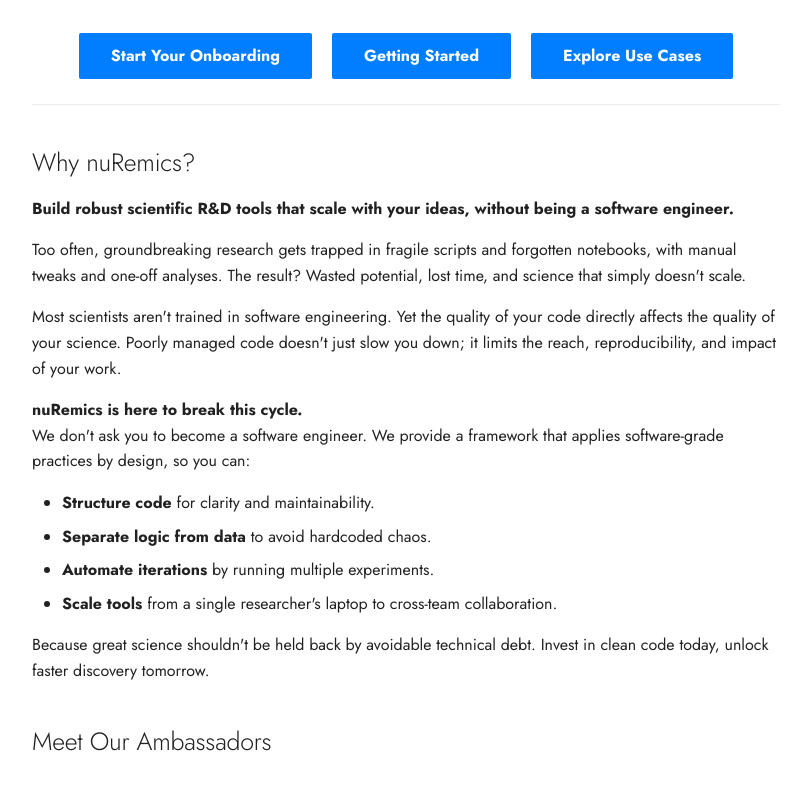
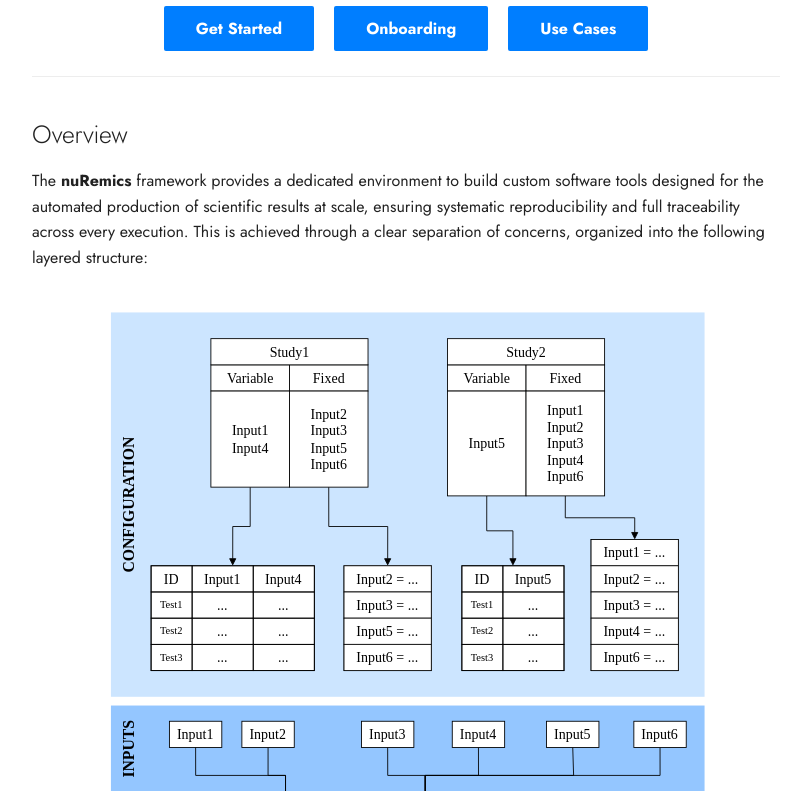
Before and after one commit to nuremics/nuremics-docs, an MkDocs documentation site: the page built from docs/index.md, in a window 1280 px wide and 1400 px high, scrolled down 757 px, cut to the strip 243-1034 px from the top of the window. Shown: the whole strip, without its empty margins (234-1040 px from the left). Built offline with MkDocs 1.6.1 and Material for MkDocs 9.7.7, drawn with Linux system fonts in a browser that asks for light colours; some of the changed text lies outside the part shown.

Commit message:
update overview with image

```diff
--- a/docs/index.md
+++ b/docs/index.md
@@ -12,8 +12,7 @@
   <img src="https://img.shields.io/badge/Pandas-2.1.1+-0b0153?style=flat&logo=pandas&logoColor=white" />
   <img src="https://img.shields.io/badge/NumPy-1.26.0+-4dabcf?style=flat&logo=numpy&logoColor=white" />
   <img src="https://img.shields.io/badge/termcolor-1.1.0+-0dbc5a?style=flat" />
-  <img src="https://img.shields.io/badge/GitPython-3.1.0+-f05030?style=flat&logo=git&logoColor=white" />
-  <img src="https://img.shields.io/badge/pytest-8.1.1+-009fe3?style=flat&logo=pytest&logoColor=white" />
+  <img src="https://img.shields.io/badge/platformdirs-3.5+-364f87?style=flat" />
   <a href="https://nuremics.github.io/coverage"
      target="_blank"
      rel="noopener noreferrer">
@@ -42,47 +41,55 @@
 </div>
 
 <div style="display: flex; justify-content: center; gap: 1rem; flex-wrap: wrap; margin-top: 1.5rem;">
+  <a href="getting-started/"
+    class="md-button md-button--primary">
+    Get Started
+  </a>
   <a href="https://www.suffisciens.com/labsvision"
      target="_blank"
      rel="noopener noreferrer"
      class="md-button md-button--primary">
-    Start Your Onboarding
-  </a>
-    <a href="getting-started/"
-     class="md-button md-button--primary">
-    Getting Started
+    Onboarding
   </a>
   <a href="use-cases/"
-     class="md-button md-button--primary">
-    Explore Use Cases
+    class="md-button md-button--primary">
+    Use Cases
   </a>
 </div>
 
 ---
 
-## Why nuRemics?
+## Overview
 
-**Build robust scientific R&D tools that scale with your ideas, without being a software engineer.**
+The **nuRemics** framework provides a dedicated environment to build custom software tools designed for the automated production of scientific results at scale, ensuring systematic reproducibility and full traceability across every execution. This is achieved through a clear separation of concerns, organized into the following layered structure:
+<br><br>
 
-Too often, groundbreaking research gets trapped in fragile scripts and forgotten notebooks, with manual tweaks and one-off analyses. The result? Wasted potential, lost time, and science that simply doesn't scale.
+<div style="text-align: center;">
+    <img src="./images/nuRemics_Overview.svg"
+         width="80%">
+</div>
 
-Most scientists aren't trained in software engineering. Yet the quality of your code directly affects the quality of your science. Poorly managed code doesn't just slow you down; it limits the reach, reproducibility, and impact of your work.
+**APP**
 
-**nuRemics is here to break this cycle.**<br>
-We don't ask you to become a software engineer. We provide a framework that applies software-grade practices by design, so you can:
+It is the execution engine where the core scientific logic is formalized and implemented in a codebase. It operates as a structured workflow composed of autonomous software processes (e.g., Process1-3) executed in a sequential order. Each software process encapsulates a specific stage of the computation and acts as an independent functional item.
 
-- **Structure code** for clarity and maintainability.
-- **Separate logic from data** to avoid hardcoded chaos.
-- **Automate iterations** by running multiple experiments.
-- **Scale tools** from a single researcher's laptop to cross-team collaboration.
+**INPUTS**
 
-Because great science shouldn't be held back by avoidable technical debt. Invest in clean code today, unlock faster discovery tomorrow.
+It defines the entry points required by the application to function (e.g., Input1–6) and ensures that each input is routed to its respective software process, in order to satisfy the corresponding data requirements.
 
-<!-- Scientific R&D thrives on rapid iteration, collaboration, and the ability to turn complex ideas into actionable tools. Yet, most Python-based R&D initiatives hit the same walls: isolated efforts, brittle codebases, and tools that are hard to share, scale, or maintain. These challenges don't just slow down progress, they silo knowledge, waste resources, and limit the collective impact of your work.
+**OUTPUTS**
 
-**nuRemics** breaks this cycle. As an open-source Python framework, it provides a unified foundation to build, connect, and future-proof your R&D tools. Inspired by **IEC 62304**, the gold standard for the development of medical device software, **nuRemics** bridges the gap between agile exploration and rigorous engineering. It fosters modular development, separates code from data, automates repetitive workflows, and enforces reproducibility with comprehensive traceability. So your team can finally focus on discovery, delivering high-quality science with maximum efficiency.
+It defines the delivery points where results are produced during execution (e.g., Output1–4). Each software process generates its associated outputs, which are either stored as final results or re-routed as inputs of subsequent software processes within the workflow.
 
-By adopting **nuRemics**, you're not just optimizing your workflows, you're becoming part of a movement. An uprising community of Deep Tech innovators who share knowledge, refine best practices, shape an emerging standard, and collectively push the boundaries of innovation. Whether you're in academia or industry, **nuRemics** helps you turn isolated scripts and notebooks into collaborative, scalable and maintainable assets, so your R&D investments deliver lasting value. -->
+**CONFIGURATION**
+
+It orchestrates how the application is controlled by the operator across different study scenarios (e.g., Study1–2). For each study, the operator defines which inputs are _Fixed_ (stable throughout the study) and which are _Variable_ (changing between individual tests). This enables automated batch execution of multiple tests (e.g., Test1–3) by systematically updating the inputs.
+
+**TRACEABILITY**
+
+It automatically generates a structured directory tree (Study > Process > Test) where each output is stored within a hierarchy that directly links it back to the specific configuration that produced it. This provides a permanent, auditable record of every production run.
+
+---
 
 ## Meet Our Ambassadors
 
```
Also changed, not shown: other parts of docs/index.md (+1 -1 lines), docs/images/nuRemics_Overview.svg (added).
